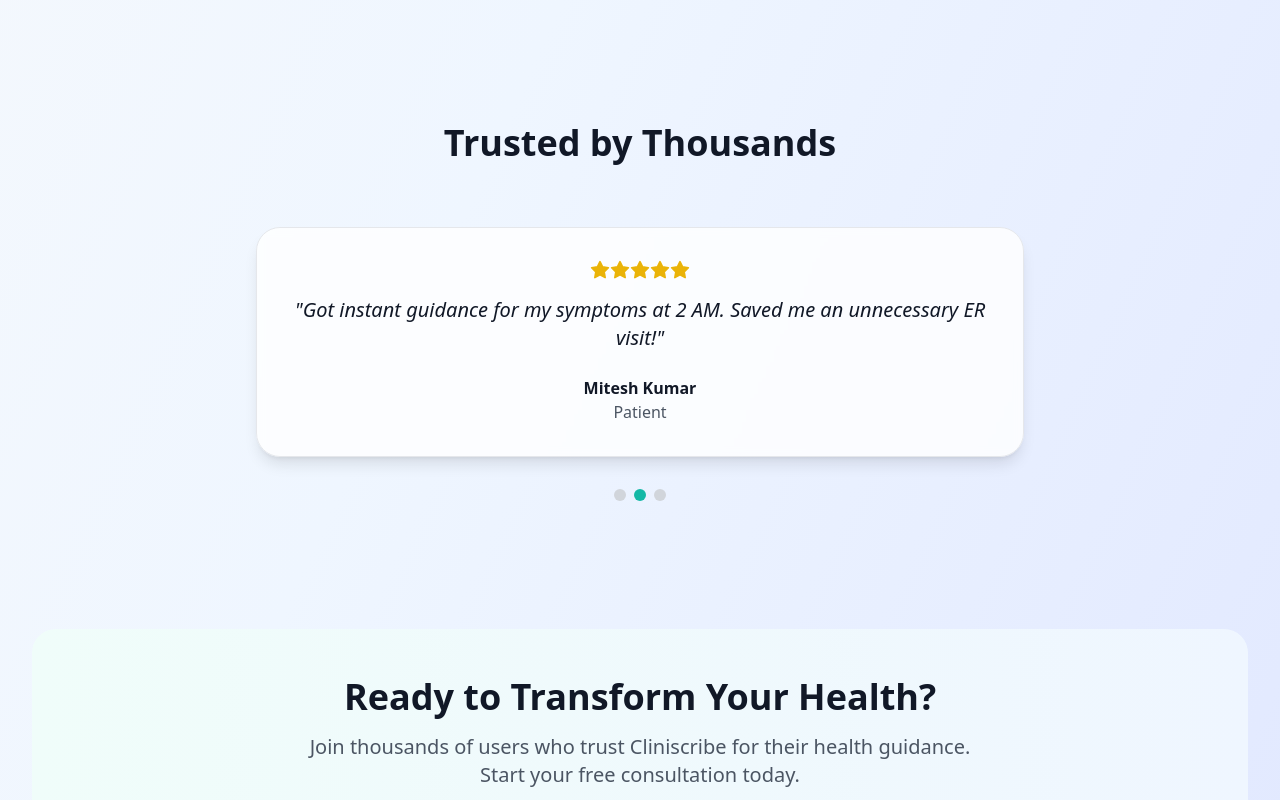
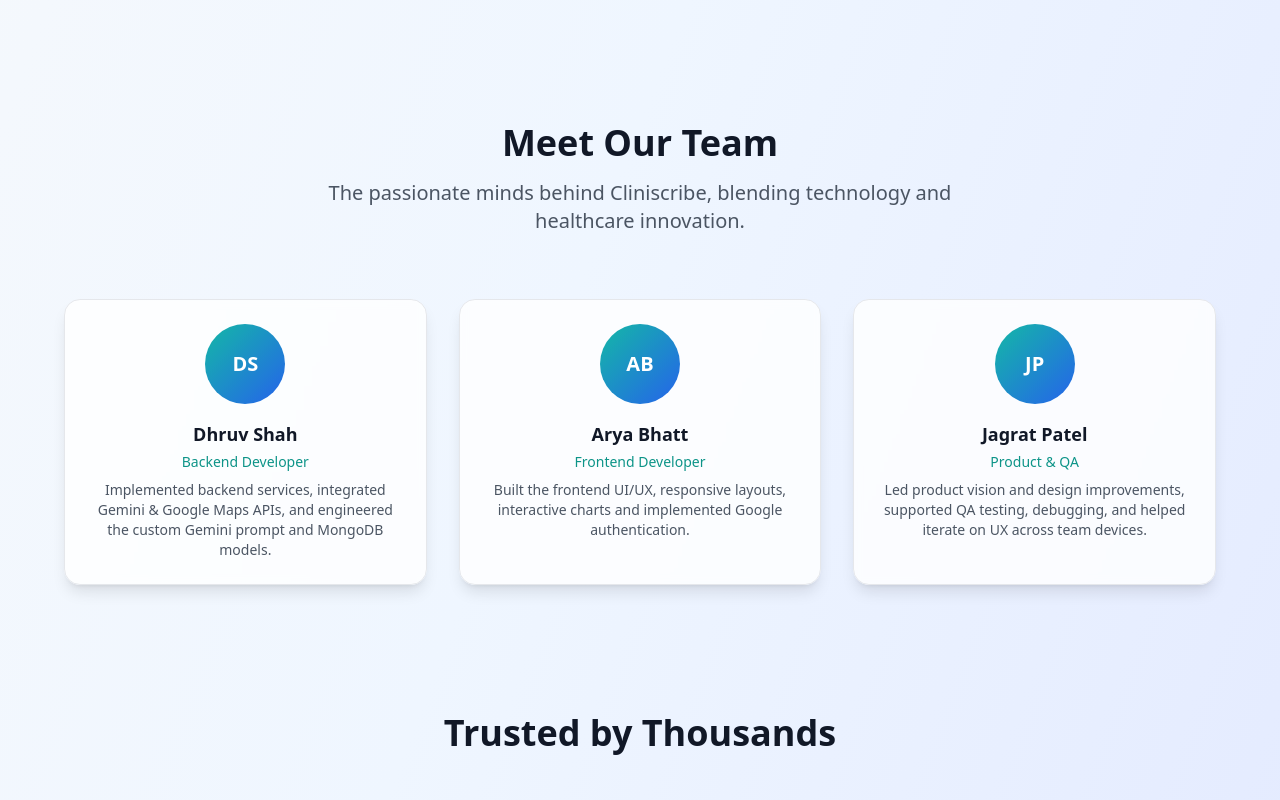
Before and after one commit to DhruvIOS/CliniScribe, a React (Vite) app: page / in a window 1280 px wide. Shown: the part 1580-2380 px from the top of the page. Built offline with nearby package versions, Linux system fonts and the light colour scheme; no server answers.

Commit message:
Update LandingPage.jsx
Added team section

```diff
--- a/src/components/LandingPage.jsx
+++ b/src/components/LandingPage.jsx
@@ -150,6 +150,13 @@
               >
                 Features
               </motion.a>
+              <motion.a
+                whileHover={{ scale: 1.05 }}
+                href="#team"
+                className="text-gray-600 dark:text-gray-300 hover:text-teal-600 dark:hover:text-teal-400 transition-colors font-medium"
+              >
+                Team
+              </motion.a>
             </nav>
 
             {/* Login Button */}
@@ -226,7 +233,7 @@
                 className="flex items-center justify-center space-x-2 px-8 py-4 bg-white dark:bg-gray-800 text-gray-900 dark:text-white rounded-2xl border-2 border-gray-200 dark:border-gray-600 hover:border-teal-500 dark:hover:border-teal-400 transition-all font-semibold"
               >
                 <Play className="w-5 h-5" />
-                <span ><a  href="https://youtu.be/ZW3_PzuE-M4" target="_blank" > Watch Demo </a></span>
+                <span ><a href="https://youtu.be/ZW3_PzuE-M4" target="_blank" > Watch Demo </a></span>
               </motion.button>
             </motion.div>
 
@@ -270,8 +277,8 @@
                 <div className="ml-auto">
                   <div className="flex space-x-1">
                     <div className="w-2 h-2 bg-green-400 rounded-full animate-pulse"></div>
-                    <div className="w-2 h-2 bg-yellow-400 rounded-full animate-pulse" style={{animationDelay: '0.5s'}}></div>
-                    <div className="w-2 h-2 bg-red-400 rounded-full animate-pulse" style={{animationDelay: '1s'}}></div>
+                    <div className="w-2 h-2 bg-yellow-400 rounded-full animate-pulse" style={{ animationDelay: '0.5s' }}></div>
+                    <div className="w-2 h-2 bg-red-400 rounded-full animate-pulse" style={{ animationDelay: '1s' }}></div>
                   </div>
                 </div>
               </div>
@@ -302,7 +309,7 @@
                     <h4 className="font-bold text-gray-900 dark:text-white">Viral Upper Respiratory Infection</h4>
                     <div className="flex items-center space-x-2 mt-2">
                       <div className="w-16 bg-gray-200 dark:bg-gray-600 rounded-full h-2">
-                        <div className="bg-green-500 h-2 rounded-full" style={{width: '85%'}}></div>
+                        <div className="bg-green-500 h-2 rounded-full" style={{ width: '85%' }}></div>
                       </div>
                       <span className="text-sm text-green-700 dark:text-green-400 font-medium">85% confidence</span>
                     </div>
@@ -411,6 +418,70 @@
           </div>
         </motion.section>
 
+        {/* Team Section */}
+        {/* Team Section */}
+        <motion.section
+
+          initial={{ opacity: 0, y: 50 }}
+          whileInView={{ opacity: 1, y: 0 }}
+          transition={{ duration: 0.6 }}
+          viewport={{ once: true }}
+          className="mt-32"
+        >
+          <div className="text-center mb-16" id="team">
+            <h2 className="text-4xl font-bold text-gray-900 dark:text-white mb-4">
+              Meet Our Team
+            </h2>
+            <p className="text-xl text-gray-600 dark:text-gray-300 max-w-2xl mx-auto">
+              The passionate minds behind Cliniscribe, blending technology and healthcare innovation.
+            </p>
+          </div>
+
+          <div className="grid sm:grid-cols-2 lg:grid-cols-3 gap-8 max-w-6xl mx-auto" >
+            {[
+              {
+                name: "Dhruv Shah",
+                role: "Backend Developer",
+                desc: "Implemented backend services, integrated Gemini & Google Maps APIs, and engineered the custom Gemini prompt and MongoDB models."
+              },
+              {
+                name: "Arya Bhatt",
+                role: "Frontend Developer",
+                desc: "Built the frontend UI/UX, responsive layouts, interactive charts and implemented Google authentication."
+              },
+              {
+                name: "Jagrat Patel",
+                role: "Product & QA",
+                desc: "Led product vision and design improvements, supported QA testing, debugging, and helped iterate on UX across team devices."
+              }
+            ].map((member, index) => (
+              <motion.div
+                key={index}
+                initial={{ opacity: 0, y: 50 }}
+                whileInView={{ opacity: 1, y: 0 }}
+                whileHover={{ scale: 1.05, y: -10 }}
+                transition={{ duration: 0.3, delay: index * 0.1 }}
+                viewport={{ once: true }}
+
+                className="bg-white/80 dark:bg-gray-800/80 backdrop-blur-sm rounded-2xl p-6 shadow-lg border border-gray-200 dark:border-gray-700 hover:shadow-xl transition-all text-center"
+              >
+                <div className="w-20 h-20 mx-auto mb-4 rounded-full bg-gradient-to-br from-teal-500 to-blue-600 flex items-center justify-center text-white text-xl font-bold">
+                  {member.name.split(' ').map(n => n[0]).slice(0, 2).join('')}
+                </div>
+                <h3 className="text-lg font-bold text-gray-900 dark:text-white mb-1">
+                  {member.name}
+                </h3>
+                <p className="text-sm text-teal-600 dark:text-teal-400 font-medium mb-2">
+                  {member.role}
+                </p>
+                <p className="text-gray-600 dark:text-gray-300 text-sm">{member.desc}</p>
+              </motion.div>
+            ))}
+          </div>
+        </motion.section>
+
+
+
         {/* Testimonials */}
         <motion.section
           initial={{ opacity: 0, y: 50 }}
@@ -460,11 +531,10 @@
                 <button
                   key={index}
                   onClick={() => setCurrentTestimonial(index)}
-                  className={`w-3 h-3 rounded-full transition-all ${
-                    index === currentTestimonial
+                  className={`w-3 h-3 rounded-full transition-all ${index === currentTestimonial
                       ? 'bg-teal-500'
                       : 'bg-gray-300 dark:bg-gray-600'
-                  }`}
+                    }`}
                 />
               ))}
             </div>
```
